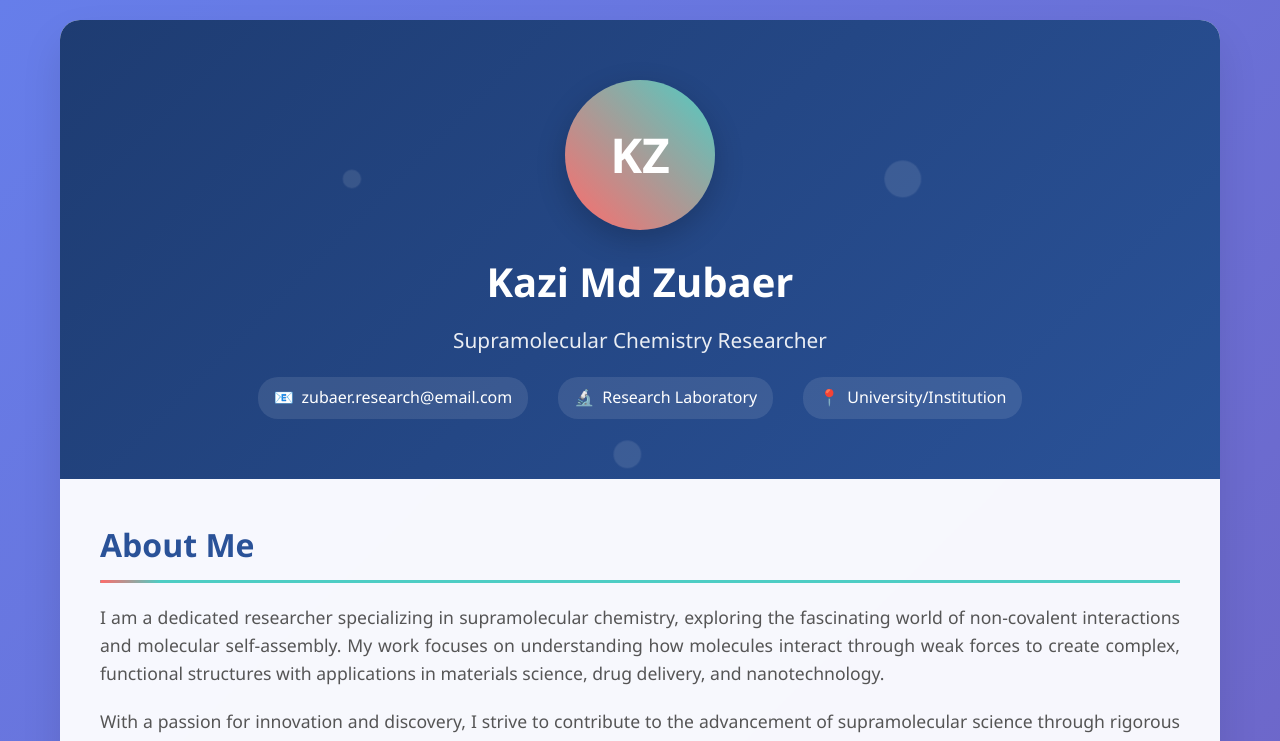
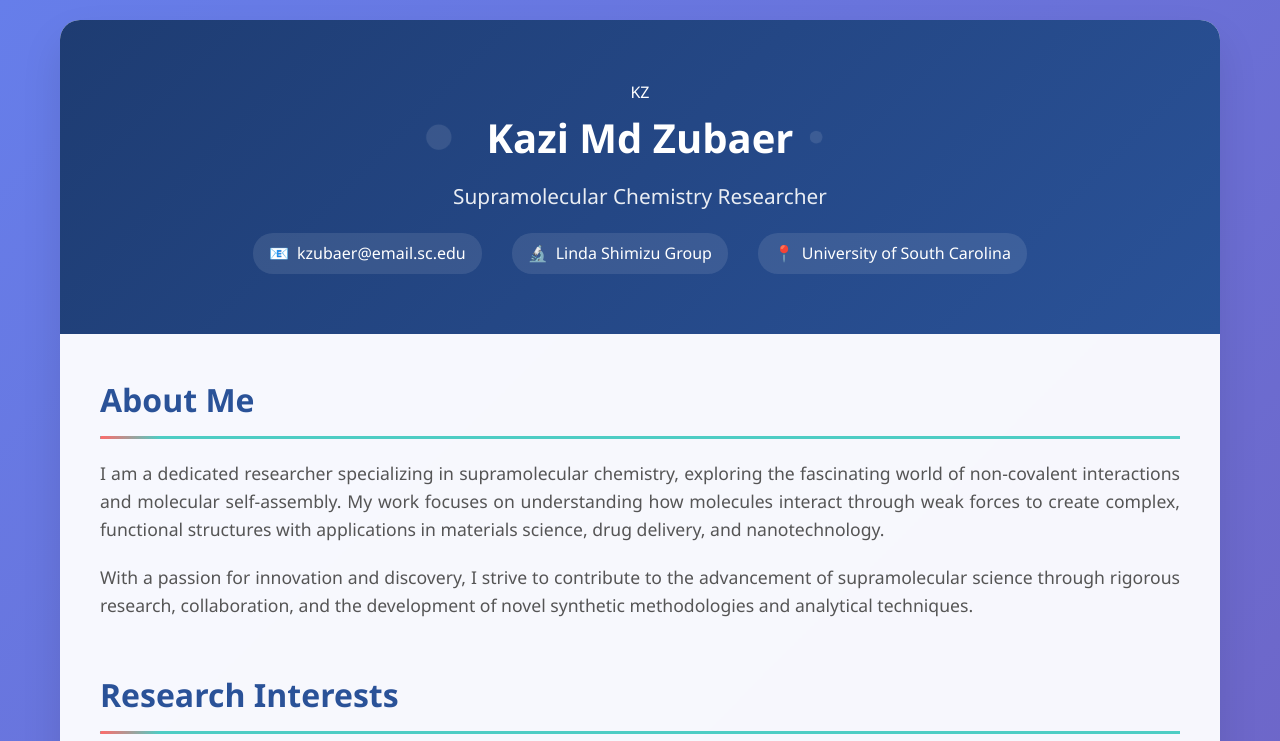
Before and after one commit to kzubaer/kzubaer.github.io, a plain HTML site: page Claude_portfolio_index.html in a window 1280 px wide. Shown: the top 741 px of the page. Drawn offline with Linux system fonts and the light colour scheme.

Commit message:
Update Claude_portfolio_index.html

```diff
--- a/Claude_portfolio_index.html
+++ b/Claude_portfolio_index.html
@@ -505,21 +505,21 @@
     <div class="container">
         <div class="portfolio">
             <header class="header">
-                <div class="profile-img">KZ</div>
+                <div class="profile_image">KZ</div>
                 <h1 class="name">Kazi Md Zubaer</h1>
                 <p class="title">Supramolecular Chemistry Researcher</p>
                 <div class="contact-info">
                     <div class="contact-item">
                         <span>📧</span>
-                        <span>zubaer.research@email.com</span>
+                        <span>kzubaer@email.sc.edu</span>
                     </div>
                     <div class="contact-item">
                         <span>🔬</span>
-                        <span>Research Laboratory</span>
+                        <span>Linda Shimizu Group</span>
                     </div>
                     <div class="contact-item">
                         <span>📍</span>
-                        <span>University/Institution</span>
+                        <span>University of South Carolina</span>
                     </div>
                 </div>
             </header>
@@ -741,4 +741,5 @@
         });
     </script>
 </body>
+
 </html>
```
